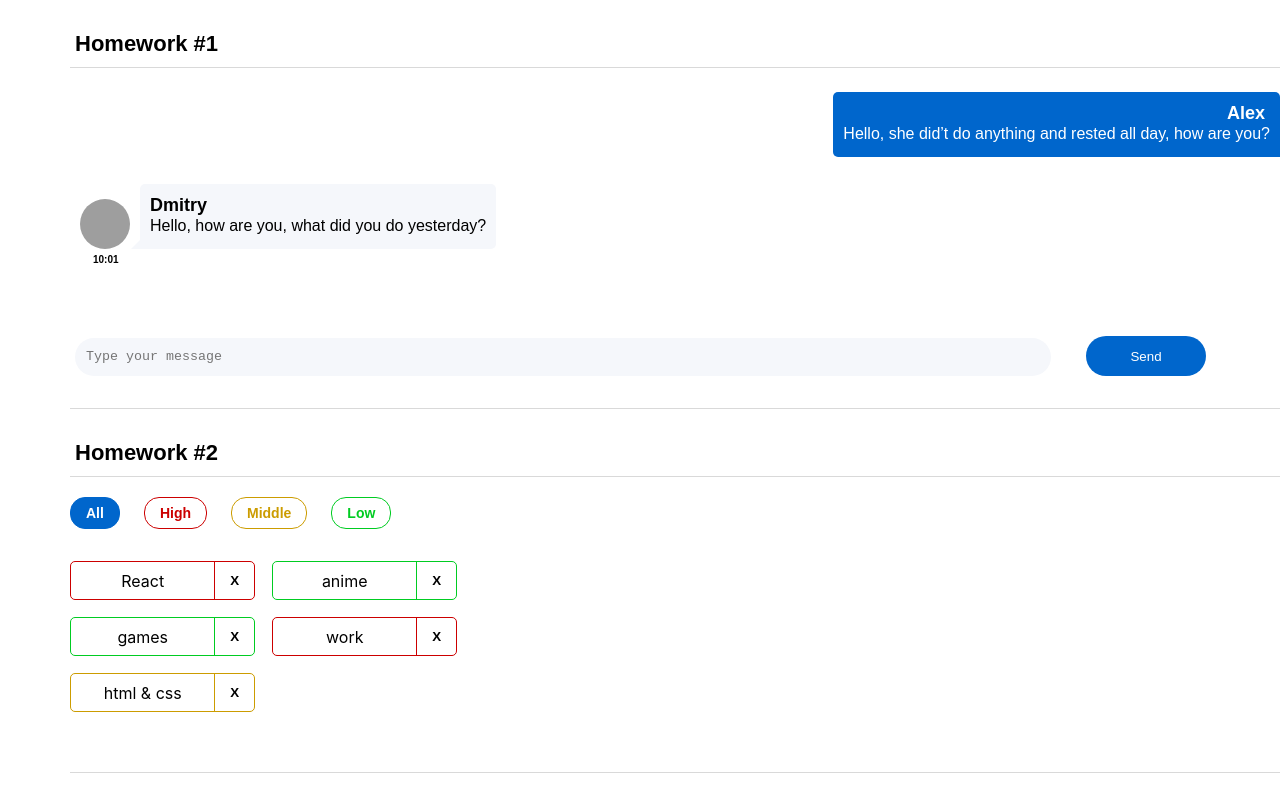
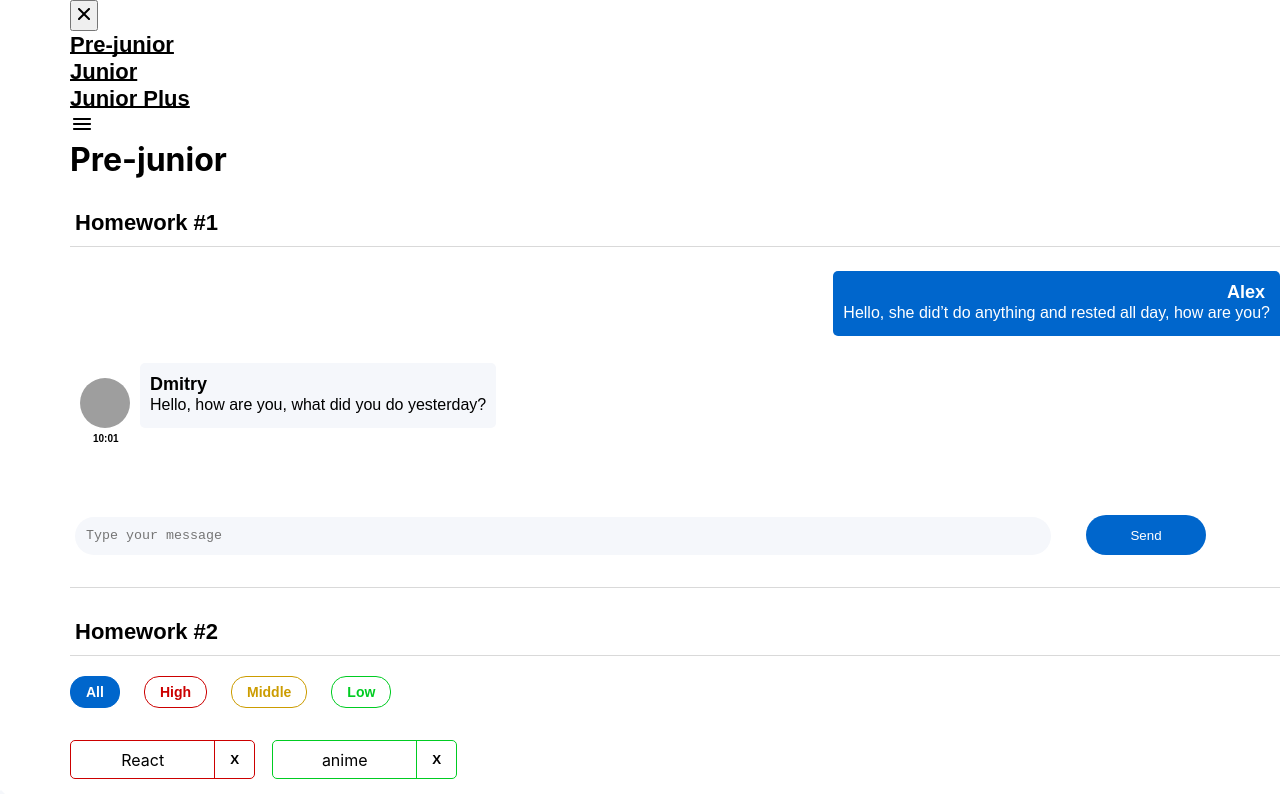
Before and after one commit to SanyaSkl/homework-front2-master, a React (Create React App) app: page /#/pre-junior in a window 1280 px wide. Shown: the top 794 px of the page. Built offline with nearby package versions, Linux system fonts and the light colour scheme; grey boxes are pictures that could not be loaded.

Commit message:
Homework-5: Route, pages, sidebar, style

```diff
--- a/package.json
+++ b/package.json
@@ -1,6 +1,6 @@
 {
   "name": "hws2",
-  "homepage": "http://SanyaSkl.github.io/homework-front2-master",
+  "homepage": "https://SanyaSkl.github.io/homework-front2-master",
   "version": "0.1.0",
   "private": true,
   "dependencies": {
@@ -20,7 +20,7 @@
     "react": "18.2.0",
     "react-dom": "18.2.0",
     "react-redux": "8.0.4",
-    "react-router-dom": "6.4.3",
+    "react-router-dom": "^7.0.2",
     "react-scripts": "5.0.1",
     "redux": "4.2.0",
     "typescript": "4.7.4",
--- a/src/s1-main/App.tsx
+++ b/src/s1-main/App.tsx
@@ -1,21 +1,19 @@
 import React from 'react'
-import HW4 from "../s2-homeworks/hw04/HW4";
+import HW5 from "../s2-homeworks/hw05/HW5";
 import s from './App.module.css'
-import HW1 from '../s2-homeworks/hw01/HW1'
-import HW2 from "../s2-homeworks/hw02/HW2";
-import HW3 from "../s2-homeworks/hw03/HW3";
+
 
 function App() {
     return (
         <div className={s.App}>
-            <HW1/>
+            {/*<HW1/>*/}
             {/*раскомментировать по ходу выполнения*/}
-            <HW2/>
-            <HW3/>
-            <HW4/>
+            {/*<HW2/>*/}
+            {/*<HW3/>*/}
+            {/*<HW4/>*/}
 
             {/*при выполнении дз 5 и более - закомментировать здесь дз 1-4, так как они есть внутри дз 5*/}
-            {/*<HW5/>*/}
+            <HW5/>
         </div>
     )
 }
--- a/src/s2-homeworks/hw01/friend-message/FriendMessage.module.css
+++ b/src/s2-homeworks/hw01/friend-message/FriendMessage.module.css
@@ -24,7 +24,7 @@
     border-radius: 5px;
     padding: 10px 10px 5px 10px;
     color: #000000;
-    position: relative;
+    position: inherit;
 }
 
 .friendText:after {
--- a/src/s2-homeworks/hw05/Pages.tsx
+++ b/src/s2-homeworks/hw05/Pages.tsx
@@ -1,9 +1,9 @@
 import React from 'react'
-import { Routes, Route, Navigate } from 'react-router-dom'
+import {Navigate, Route, Routes} from 'react-router-dom'
 import Error404 from './pages/Error404'
-import PreJunior from './pages/PreJunior'
 import Junior from './pages/Junior'
 import JuniorPlus from './pages/JuniorPlus'
+import PreJunior from './pages/PreJunior'
 
 export const PATH = {
     PRE_JUNIOR: '/pre-junior',
@@ -18,15 +18,15 @@ function Pages() {
             <Routes>
                 {/*роутинг будут писать студенты*/}
                 {/*в начале мы попадаем на страницу '/' и переходим сразу на страницу /pre-junior*/}
-                {/*<Route ...*/}
+                <Route path={'/'} element={<Navigate to={PATH.PRE_JUNIOR}/>}/>
 
                 {/*роуты для /pre-junior, /junior, /junior-plus*/}
-                {/*<Route ...*/}
-                {/*<Route ...*/}
-                {/*<Route ...*/}
+                <Route path={PATH.PRE_JUNIOR} element={<PreJunior/>}/>
+                <Route path={PATH.JUNIOR} element={<Junior/>}/>
+                <Route path={PATH.JUNIOR_PLUS} element={<JuniorPlus/>}/>
 
                 {/*роут для несуществующей страницы должен отрисовать <Error404 />*/}
-                {/*<Route ...*/}
+                <Route path={'/*'} element={<Error404/>}/>
             </Routes>
         </div>
     )
--- a/src/s2-homeworks/hw05/sidebar/Sidebar.module.css
+++ b/src/s2-homeworks/hw05/sidebar/Sidebar.module.css
@@ -1,25 +1,57 @@
 .sidebar {
+
 }
 
 .sidebar.open {
+    position: absolute;
+    width: 317px;
+    height: 720px;
+    background: #87ee02;
 }
 
 .background {
 }
 
 .nav {
+    display: flex;
+    flex-direction: column;
 }
 
 .nav a {
+    color: #000000;
+    font-family: Montserrat, sans-serif;
+    font-size: 22px;
+    font-weight: 600;
+    line-height: 27px;
+    text-align: left;
+    text-decoration-line: underline;
+    text-decoration-style: solid;
+    text-underline-position: from-font;
+    text-decoration-skip-ink: none;
+
 }
 
 .nav a:hover {
+
 }
 
 .nav a.active {
 }
+
 .close {
 }
 
 .close img {
 }
+
+.pre_junior {
+
+}
+
+.juniorLink {
+
+}
+
+.juniorPlusLink {
+
+}
--- a/src/s2-homeworks/hw05/sidebar/Sidebar.tsx
+++ b/src/s2-homeworks/hw05/sidebar/Sidebar.tsx
@@ -1,8 +1,8 @@
 import React, {FC} from 'react'
 import {NavLink} from 'react-router-dom'
-import s from './Sidebar.module.css'
 import {PATH} from '../Pages'
 import closeIcon from './closeOutline.svg'
+import s from './Sidebar.module.css'
 
 type PropsType = {
     open: boolean
@@ -31,7 +31,7 @@ export const Sidebar: FC<PropsType> = ({open, handleClose}) => {
                         id={'hw5-pre-junior-link'}
                         to={PATH.PRE_JUNIOR}
                         onClick={handleClose}
-                        // className={...} // делает студент
+                        className={'preJuniorLink'} // делает студент
                     >
                         Pre-junior
                     </NavLink>
@@ -39,7 +39,7 @@ export const Sidebar: FC<PropsType> = ({open, handleClose}) => {
                         id={'hw5-junior-link'}
                         to={PATH.JUNIOR}
                         onClick={handleClose}
-                        // className={...} // делает студент
+                        className={'juniorLink'} // делает студент
                     >
                         Junior
                     </NavLink>
@@ -47,7 +47,7 @@ export const Sidebar: FC<PropsType> = ({open, handleClose}) => {
                         id={'hw5-junior-plus-link'}
                         to={PATH.JUNIOR_PLUS}
                         onClick={handleClose}
-                        // className={...} // делает студент
+                        className={'juniorPlusLink'} // делает студент
                     >
                         Junior Plus
                     </NavLink>
```
Also changed, not shown: 1 other file (tests, documents, lock files or other folders).
